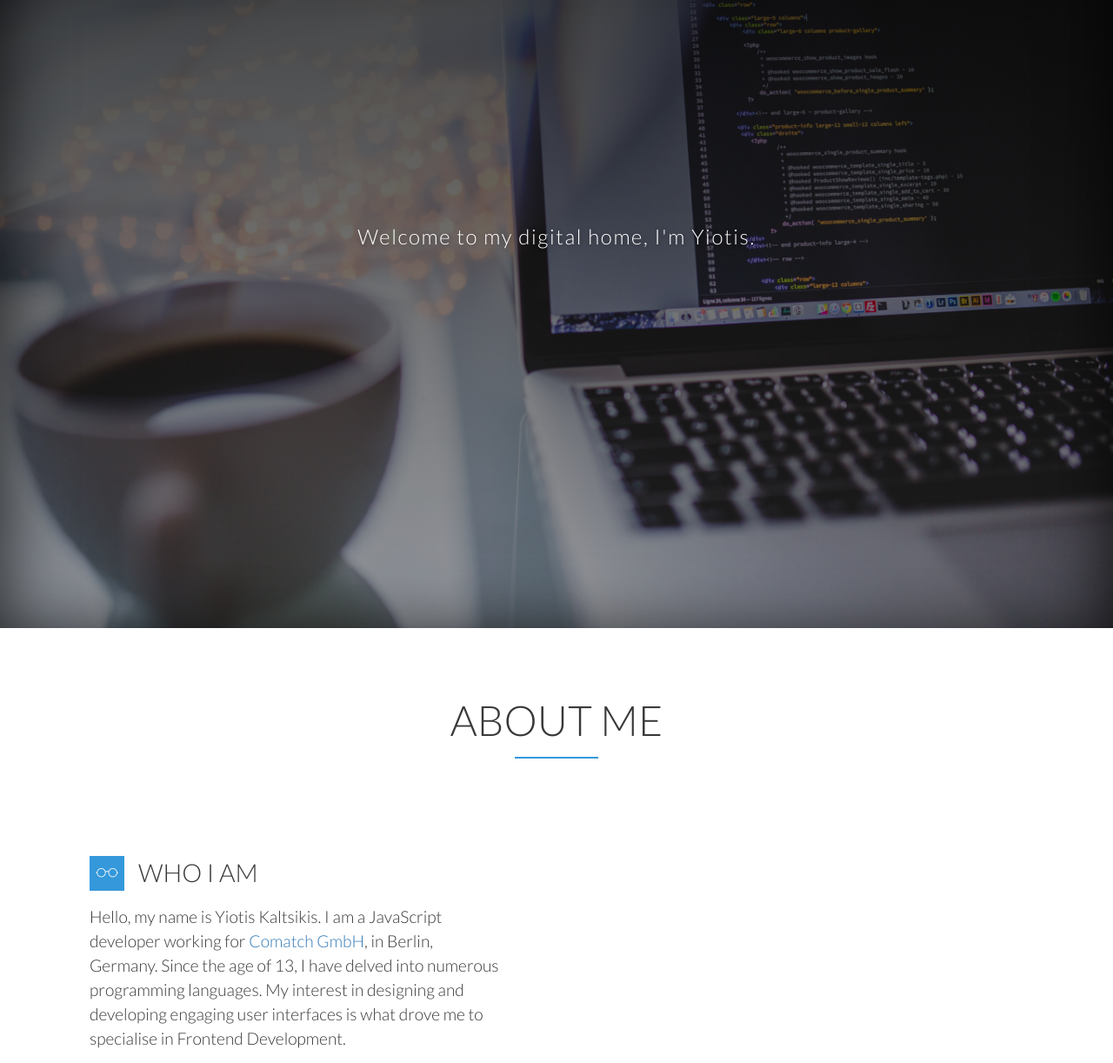
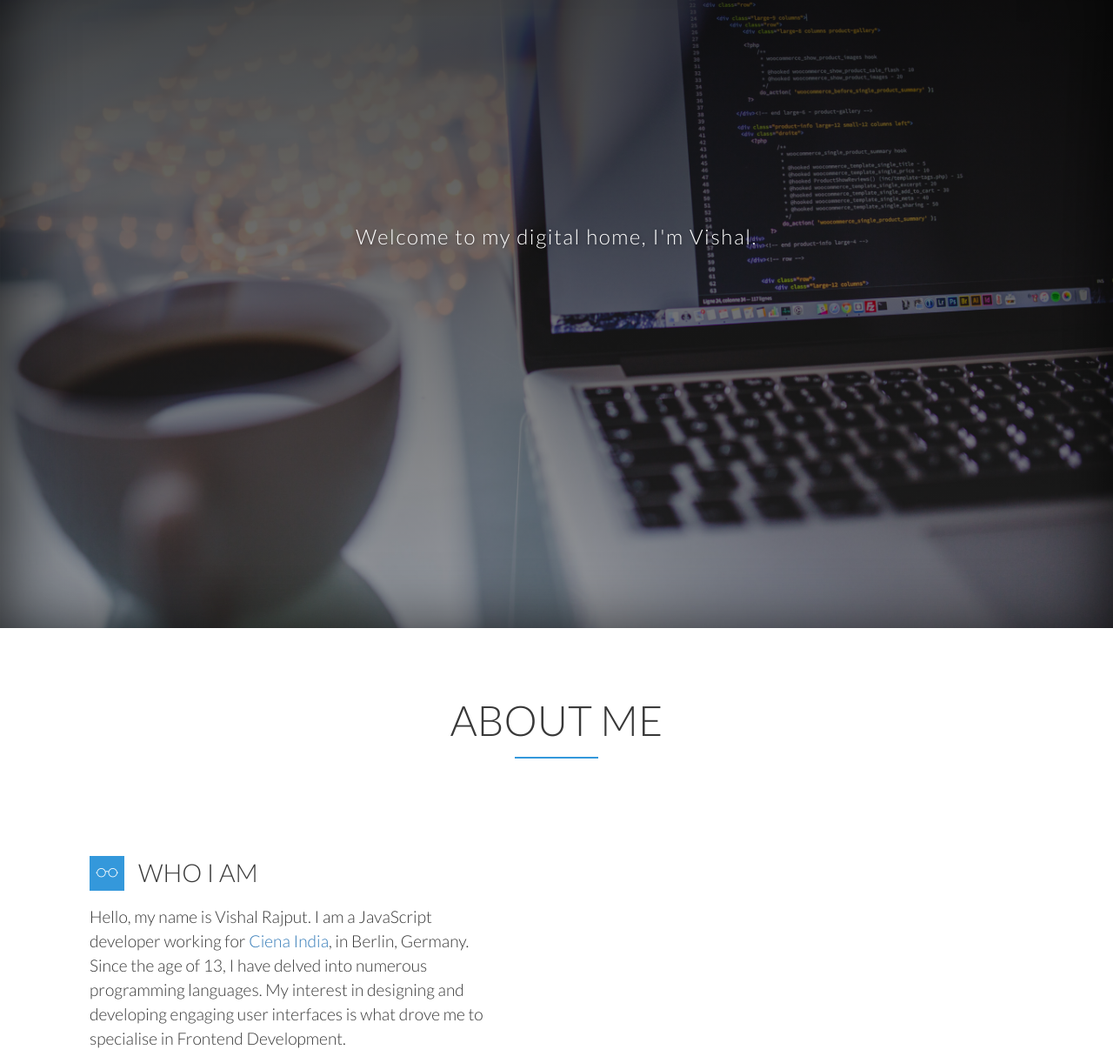
Before and after one commit to rajputvishal/rajputvishal.github.io, a website: page index.html in a window 1280 px wide. Shown: the part 78-1300 px from the top of the page at 87% size. Drawn offline with nearby package versions, Linux system fonts and the light colour scheme; files whose address does not match are found by name.

Commit message:
updated references and info
Updated reference to bootstrap CDN to use https instead of http.

```diff
--- a/index.html
+++ b/index.html
@@ -11,7 +11,7 @@
     <link rel="shortcut icon" href="/favicon.ico" type="image/x-icon">
     <link rel="icon" href="/favicon.ico" type="image/x-icon">
     <link href='https://fonts.googleapis.com/css?family=Lato:400,300,300italic' rel='stylesheet' type='text/css'>
-    <link rel="stylesheet" href="http://maxcdn.bootstrapcdn.com/bootstrap/3.3.6/css/bootstrap.min.css" integrity="sha384-1q8mTJOASx8j1Au+a5WDVnPi2lkFfwwEAa8hDDdjZlpLegxhjVME1fgjWPGmkzs7" crossorigin="anonymous">
+    <link rel="stylesheet" href="https://maxcdn.bootstrapcdn.com/bootstrap/3.3.6/css/bootstrap.min.css" integrity="sha384-1q8mTJOASx8j1Au+a5WDVnPi2lkFfwwEAa8hDDdjZlpLegxhjVME1fgjWPGmkzs7" crossorigin="anonymous">
     <link href="ext/css/ionicons.min.css" rel="stylesheet">
     <link href="res/css/styles.css" rel="stylesheet">
 
@@ -64,7 +64,7 @@
                 </nav>
                 <div class="overlay"></div>
                 <div class="welcome-box">
-                    <p>Welcome to my digital home, I'm Yiotis.</p>
+                    <p>Welcome to my digital home, I'm Vishal.</p>
                     <h1>Front end developer</h1>
                 </div>
                 <nav class="social-nav">
@@ -96,7 +96,7 @@
                     <div class="col-md-6 feats-container">
                         <section>
                             <h3><span class="ion-ios-glasses-outline icon-header"></span>Who I am</h3>
-                            <p>Hello, my name is Yiotis Kaltsikis. I am a JavaScript developer working for <a href="https://comatch.com" target="_blank" rel="noopener noreferrer">Comatch GmbH</a>, in Berlin, Germany. Since the age of 13, I have delved into numerous programming languages. My interest in designing and developing engaging user interfaces is what drove me to specialise in Frontend Development.</p>
+                            <p>Hello, my name is Vishal Rajput. I am a JavaScript developer working for <a href="https://ciena.com" target="_blank" rel="noopener noreferrer">Ciena India</a>, in Berlin, Germany. Since the age of 13, I have delved into numerous programming languages. My interest in designing and developing engaging user interfaces is what drove me to specialise in Frontend Development.</p>
                         </section>
                     </div>
                     <div class="col-md-6 feat-bg bg-me hidden-xs hidden-sm invisible"></div>
```
